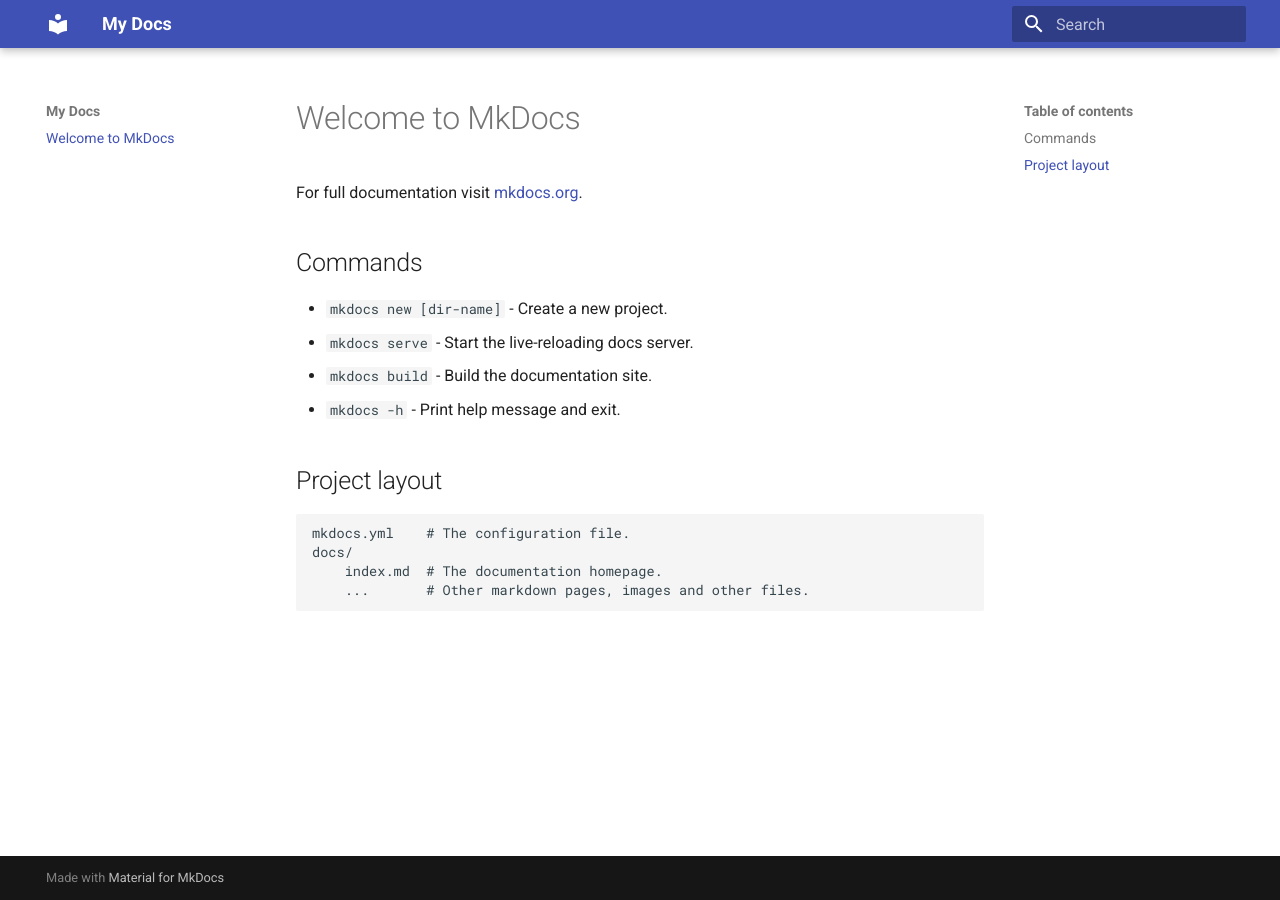
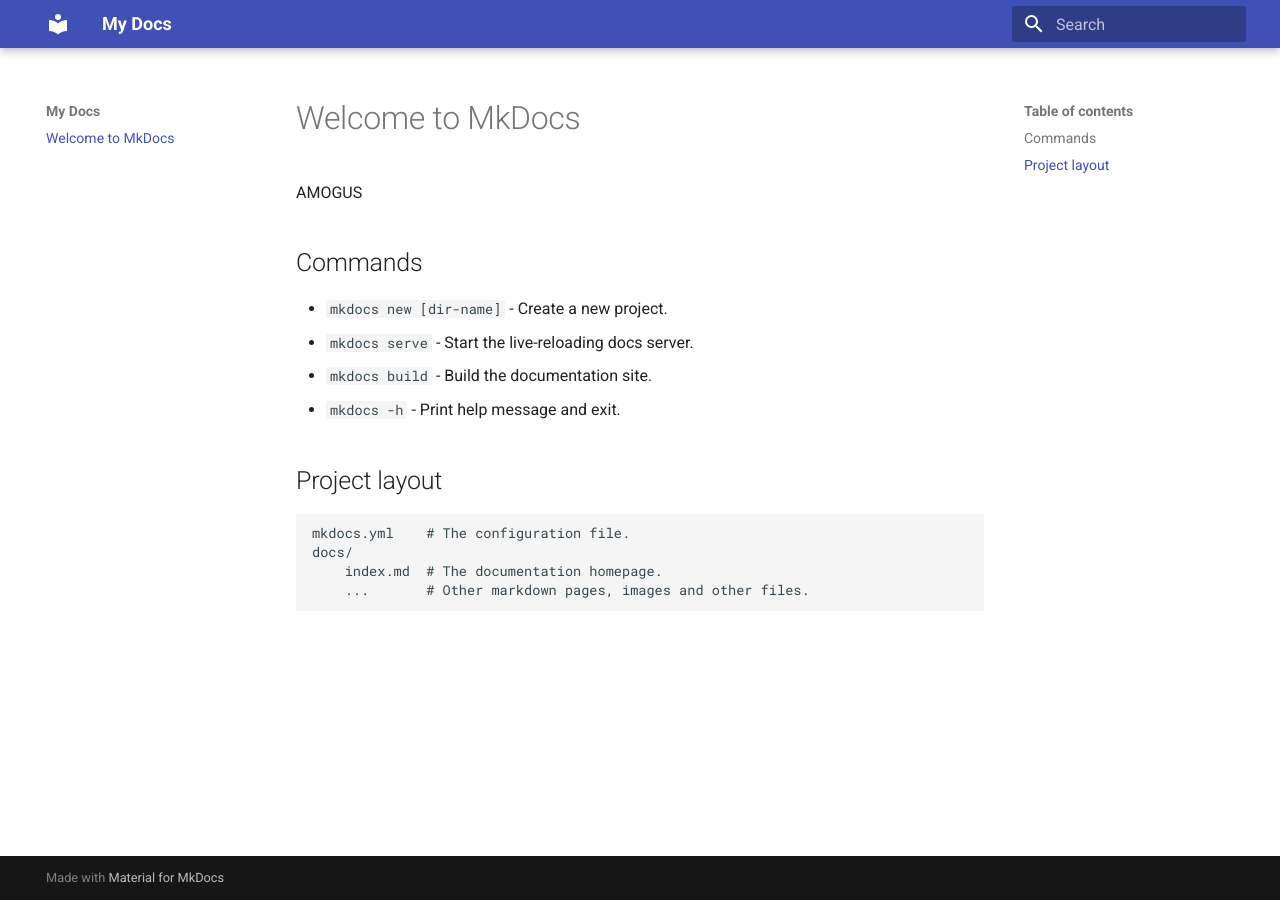
Before and after one commit to microbullet/microbullet.github.io, an MkDocs documentation site: the page built from docs/index.md, in a window 1280 px wide. Built offline with MkDocs 1.6.1 and Material for MkDocs 9.7.7, drawn with Linux system fonts in a browser that asks for light colours.

Commit message:
Update index.md

```diff
--- a/docs/index.md
+++ b/docs/index.md
@@ -1,6 +1,6 @@
 # Welcome to MkDocs
 
-For full documentation visit [mkdocs.org](https://www.mkdocs.org).
+AMOGUS
 
 ## Commands
 
```
